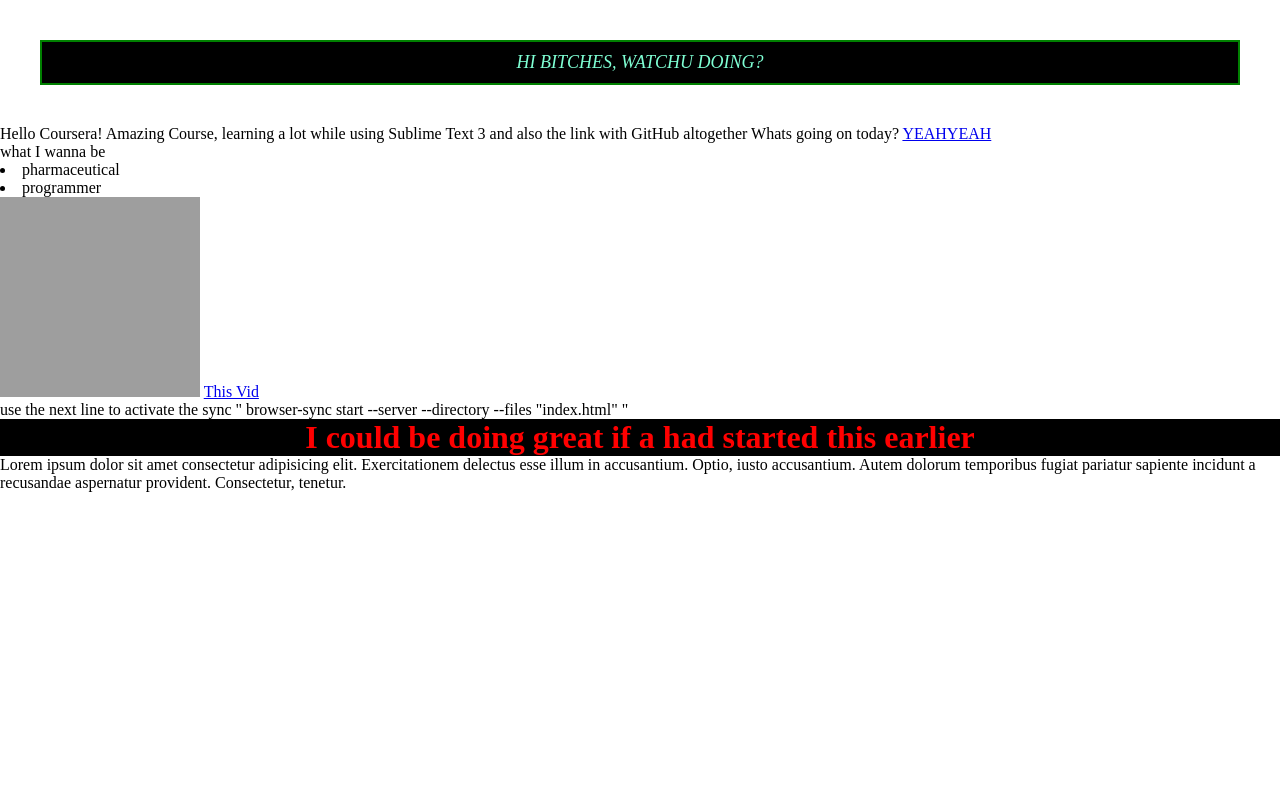
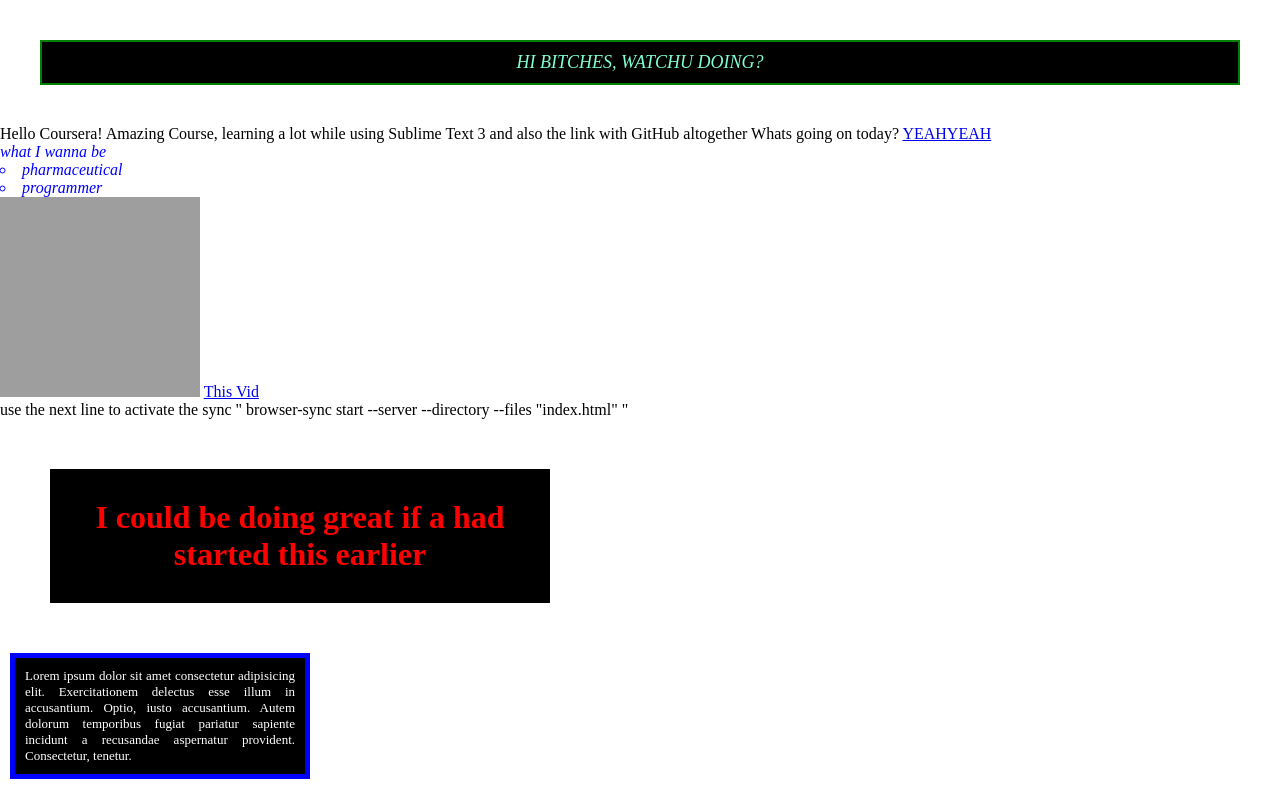
Before and after one commit to JozxL98/crispy-pancake, a plain HTML site: page index.html in a window 1280 px wide. Drawn offline with Linux system fonts and the light colour scheme; grey boxes are pictures that could not be loaded.

Commit message:
hiiiiiiiiiiiiiiiii

```diff
--- a/index.html
+++ b/index.html
@@ -9,9 +9,9 @@
       <header class="big"> HI BITCHES, WATCHU DOING?</header>Hello Coursera! Amazing Course, learning a lot while using Sublime Text 3 and also the link  with GitHub altogether
       Whats going on today?
       <a href="same-directory.html" title="same dir link">YEAHYEAH</a>
-      <ul> what I wanna be</ul>
-      <li>pharmaceutical</li>
-      <li>programmer</li>
+      <ul id="hello"> what I wanna be</ul>
+      <li id="hello">pharmaceutical</li>
+      <li id="hello">programmer</li>
       <img src="https://upload.wikimedia.org/wikipedia/commons/thumb/9/97/Coursera-Logo_600x600.svg/1024px-Coursera-Logo_600x600.svg.png" width="200" height="200" alt="this is Coursera logo">
       <a href="https://www.coursera.org/learn/html-css-javascript-for-web-developers/lecture/kMmI7/lecture-9-creating-links" target="_blank" title="this vid"> This Vid</a>
       <div> use the  next line to activate the sync " browser-sync start --server --directory --files "index.html" "</div>
--- a/stylesheet.css
+++ b/stylesheet.css
@@ -6,13 +6,23 @@
 
 .blue {
     color: red;
-    text-align:  center;
+    text-align: center;
     background-color: black;
+    width: 500px;
+    margin: 50px;
+    padding: 30px;
  }
- .sorry:hover {
-    color: green;
+ .sorry {
+    color: white;
     font-size: small;
     font-family: 'Times New Roman', Times, serif;
+    text-align: justify;
+    overflow: auto;
+    border: 5px solid blue;
+    width: 300px;
+    background-color:black ;
+    padding: 10px;
+    margin: 10px;
     text-align: justify;
  }
  .big {
@@ -22,8 +32,13 @@
     font-weight: 200;
     font-style: italic;
     border: 2px solid green;
-    margin-bottom: 2px;
+    margin: 2px;
     text-align:center;
     margin: 40px;
     padding: 10px;
  }
+ #hello {
+   color: blue;
+   font-style: italic;
+   list-style: circle;
+ }
```
